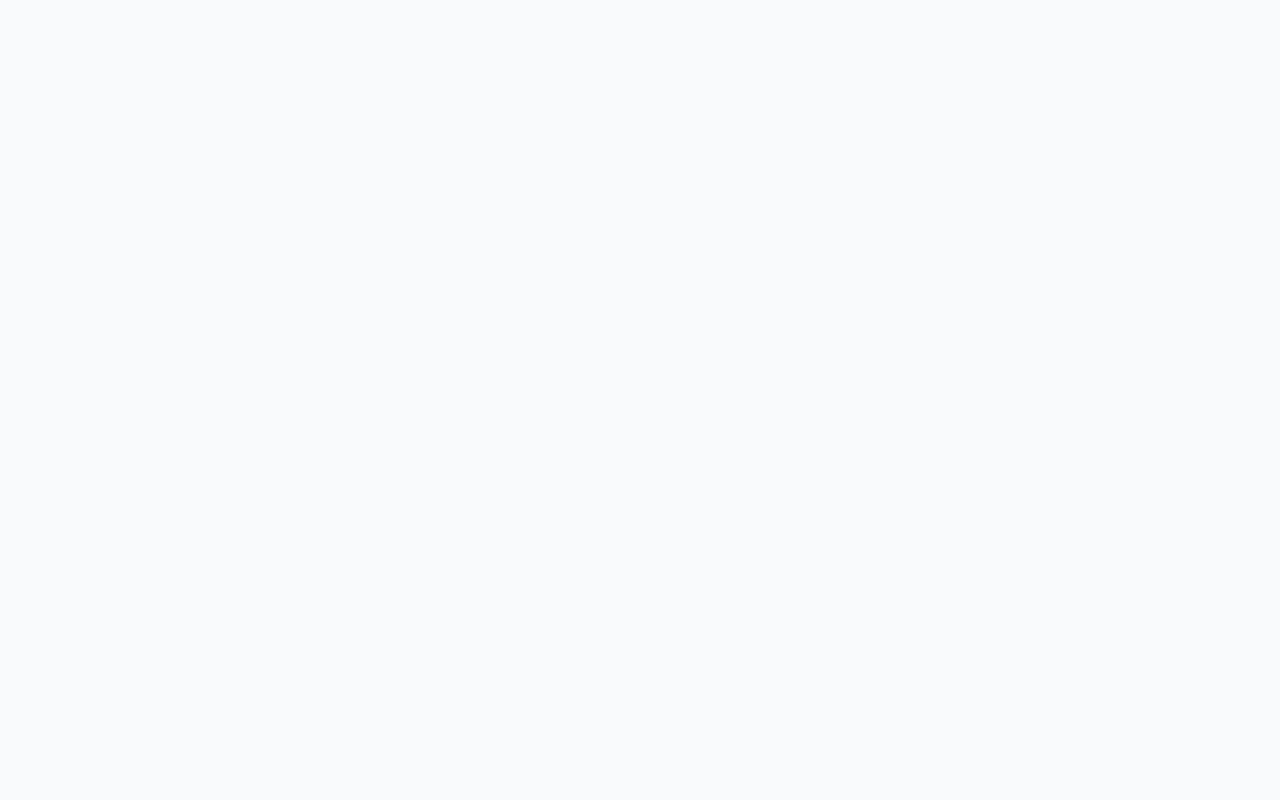
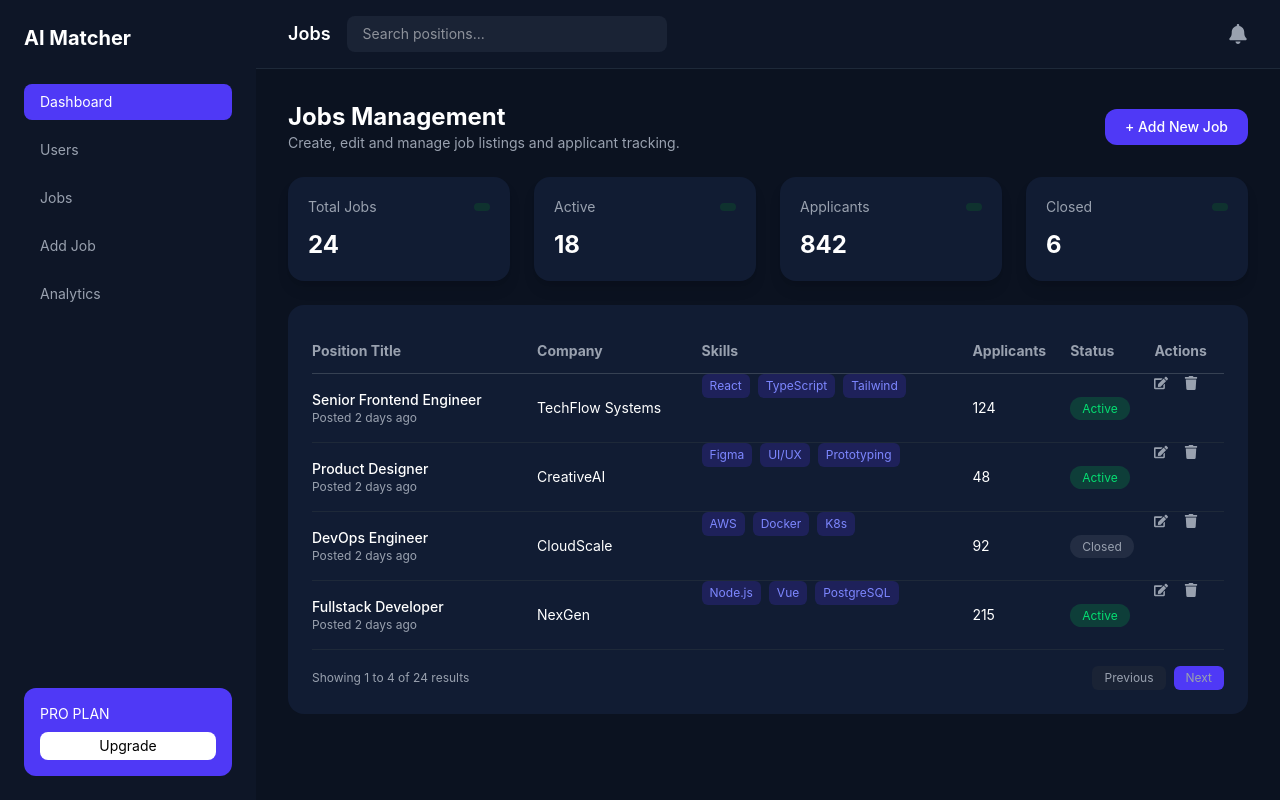
Before and after one commit to Laiba60/AI-Powered-Resume-and-Job-Matcher, a React app in the folder frontend/: page /admin/jobs in a window 1280 px wide. Before the commit this address had no page. Built offline with nearby package versions, Linux system fonts and the light colour scheme; the HTML template or start-up script is replaced by a standard one.

Commit message:
Make the Jobs Management  design

```diff
--- a/frontend/src/App.jsx
+++ b/frontend/src/App.jsx
@@ -8,6 +8,7 @@ import MatchResult from './pages/MatchResult'
 import Jobs from './pages/jobs'
 import AdminDashboard from './pages/Admin/AdminDashboard'
 import AdminUsers from './pages/Admin/AdminUsers'
+import AdminJobManagement from './pages/Admin/AdminJobManagement'
 
 const App = () => {
   return (
@@ -20,6 +21,7 @@ const App = () => {
       <Route path="/recommend" element={<Jobs />} />
       <Route path="/admin" element={<AdminDashboard />} />
       <Route path="/admin/users" element={<AdminUsers />} />
+      <Route path="/admin/jobs" element={<AdminJobManagement />} />
     </Routes>
   )
 }
--- /dev/null
+++ b/frontend/src/components/Admin/AdminJobStatCard.jsx
@@ -0,0 +1,17 @@
+export default function StatCard({ title, value, color = "indigo" }) {
+  const colors = {
+    indigo: "text-indigo-400",
+    green: "text-green-400",
+    orange: "text-orange-400",
+    gray: "text-gray-400",
+  };
+
+  return (
+    <div className="bg-[#111C33] p-6 rounded-2xl">
+      <p className="text-gray-400 text-sm">{title}</p>
+      <h3 className={`text-2xl font-bold ${colors[color]}`}>
+        {value}
+      </h3>
+    </div>
+  );
+}
--- /dev/null
+++ b/frontend/src/components/Admin/AdminJobTopbar.jsx
@@ -0,0 +1,19 @@
+import { FaBell } from "react-icons/fa";
+
+export default function AdminJobTopbar({ title }) {
+  return (
+    <div className="flex justify-between items-center px-8 py-4 bg-[#0E1627] border-b border-gray-800">
+      <div className="flex items-center gap-4">
+        <h1 className="text-lg font-semibold">{title}</h1>
+
+        <input
+          type="text"
+          placeholder="Search positions..."
+          className="bg-[#1A2335] px-4 py-2 rounded-lg text-sm w-80 outline-none"
+        />
+      </div>
+
+      <FaBell className="text-gray-400 text-xl cursor-pointer" />
+    </div>
+  );
+}
--- /dev/null
+++ b/frontend/src/components/Admin/AdminJobViewTable.jsx
@@ -0,0 +1,101 @@
+import { FaEdit, FaTrash } from "react-icons/fa";
+import StatusBadge from "./StatusBadge";
+import SkillBadge from "./SkillBadge";
+
+export default function JobsTable() {
+  const jobs = [
+    {
+      title: "Senior Frontend Engineer",
+      company: "TechFlow Systems",
+      applicants: 124,
+      status: "Active",
+      skills: ["React", "TypeScript", "Tailwind"],
+    },
+    {
+      title: "Product Designer",
+      company: "CreativeAI",
+      applicants: 48,
+      status: "Active",
+      skills: ["Figma", "UI/UX", "Prototyping"],
+    },
+    {
+      title: "DevOps Engineer",
+      company: "CloudScale",
+      applicants: 92,
+      status: "Closed",
+      skills: ["AWS", "Docker", "K8s"],
+    },
+    {
+      title: "Fullstack Developer",
+      company: "NexGen",
+      applicants: 215,
+      status: "Active",
+      skills: ["Node.js", "Vue", "PostgreSQL"],
+    },
+  ];
+
+  return (
+    <div className="bg-[#111C33] rounded-2xl p-6">
+      <table className="w-full text-sm">
+        <thead className="text-gray-400 border-b border-gray-700">
+          <tr>
+            <th className="text-left py-3">Position Title</th>
+            <th className="text-left">Company</th>
+            <th className="text-left">Skills</th>
+            <th className="text-left">Applicants</th>
+            <th className="text-left">Status</th>
+            <th className="text-left">Actions</th>
+          </tr>
+        </thead>
+
+        <tbody>
+          {jobs.map((job, index) => (
+            <tr
+              key={index}
+              className="border-b border-gray-800 hover:bg-[#1A2335]"
+            >
+              <td className="py-4">
+                <p className="font-medium">{job.title}</p>
+                <p className="text-xs text-gray-400">
+                  Posted 2 days ago
+                </p>
+              </td>
+
+              <td>{job.company}</td>
+
+              <td className="flex flex-wrap gap-2">
+                {job.skills.map((skill, i) => (
+                  <SkillBadge key={i} skill={skill} />
+                ))}
+              </td>
+
+              <td>{job.applicants}</td>
+
+              <td>
+                <StatusBadge status={job.status} />
+              </td>
+
+              <td className="flex gap-4 text-gray-400">
+                <FaEdit className="cursor-pointer hover:text-white" />
+                <FaTrash className="cursor-pointer hover:text-red-500" />
+              </td>
+            </tr>
+          ))}
+        </tbody>
+      </table>
+
+      {/* Footer */}
+      <div className="flex justify-between items-center mt-4 text-xs text-gray-400">
+        <p>Showing 1 to 4 of 24 results</p>
+        <div className="flex gap-2">
+          <button className="px-3 py-1 bg-[#1A2335] rounded-md">
+            Previous
+          </button>
+          <button className="px-3 py-1 bg-indigo-600 rounded-md">
+            Next
+          </button>
+        </div>
+      </div>
+    </div>
+  );
+}
--- /dev/null
+++ b/frontend/src/components/Admin/SkillBadge.jsx
@@ -0,0 +1,7 @@
+export default function SkillBadge({ skill }) {
+  return (
+    <span className="bg-indigo-600/20 text-indigo-400 px-2 py-1 rounded-md text-xs">
+      {skill}
+    </span>
+  );
+}
--- /dev/null
+++ b/frontend/src/components/Admin/StatusBadge.jsx
@@ -0,0 +1,12 @@
+export default function StatusBadge({ status }) {
+  const styles =
+    status === "Active"
+      ? "bg-green-500/20 text-green-400"
+      : "bg-gray-500/20 text-gray-400";
+
+  return (
+    <span className={`px-3 py-1 rounded-full text-xs ${styles}`}>
+      {status}
+    </span>
+  );
+}
--- /dev/null
+++ b/frontend/src/pages/Admin/AdminJobManagement.jsx
@@ -0,0 +1,43 @@
+import Sidebar from "../../components/Admin/Sidebar";
+import AdminJobTopbar from "../../components/Admin/AdminJobTopbar";
+import StatCard from "../../components/Admin/Statcard";
+import AdminJobViewTable from "../../components/Admin/AdminJobViewTable";
+
+export default function JobsManagement() {
+  return (
+    <div className="flex h-screen bg-[#0B1220] text-white">
+      <Sidebar />
+
+      <div className="flex-1 flex flex-col">
+        <AdminJobTopbar title="Jobs" />
+
+        <div className="p-8 space-y-6 overflow-y-auto">
+          {/* Title Section */}
+          <div className="flex justify-between items-center">
+            <div>
+              <h2 className="text-2xl font-bold">Jobs Management</h2>
+              <p className="text-gray-400 text-sm">
+                Create, edit and manage job listings and applicant tracking.
+              </p>
+            </div>
+
+            <button className="bg-indigo-600 hover:bg-indigo-500 px-5 py-2 rounded-xl text-sm font-medium">
+              + Add New Job
+            </button>
+          </div>
+
+          {/* Stats */}
+          <div className="grid grid-cols-4 gap-6">
+            <StatCard title="Total Jobs" value="24" />
+            <StatCard title="Active" value="18" color="green" />
+            <StatCard title="Applicants" value="842" color="orange" />
+            <StatCard title="Closed" value="6" color="gray" />
+          </div>
+
+          {/* Table */}
+          <AdminJobViewTable />
+        </div>
+      </div>
+    </div>
+  );
+}
```
Also changed, not shown: frontend/src/pages/Admin/AdminJobs.jsx (deleted).
